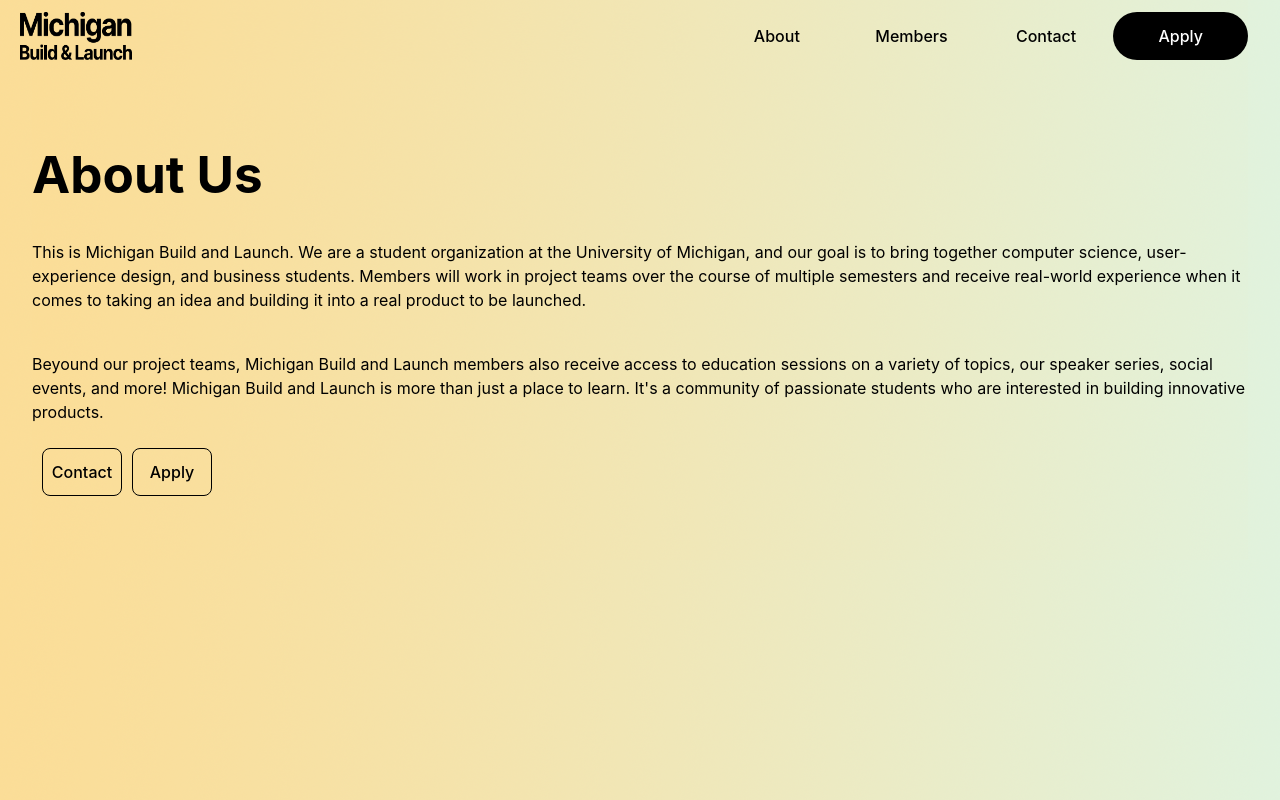
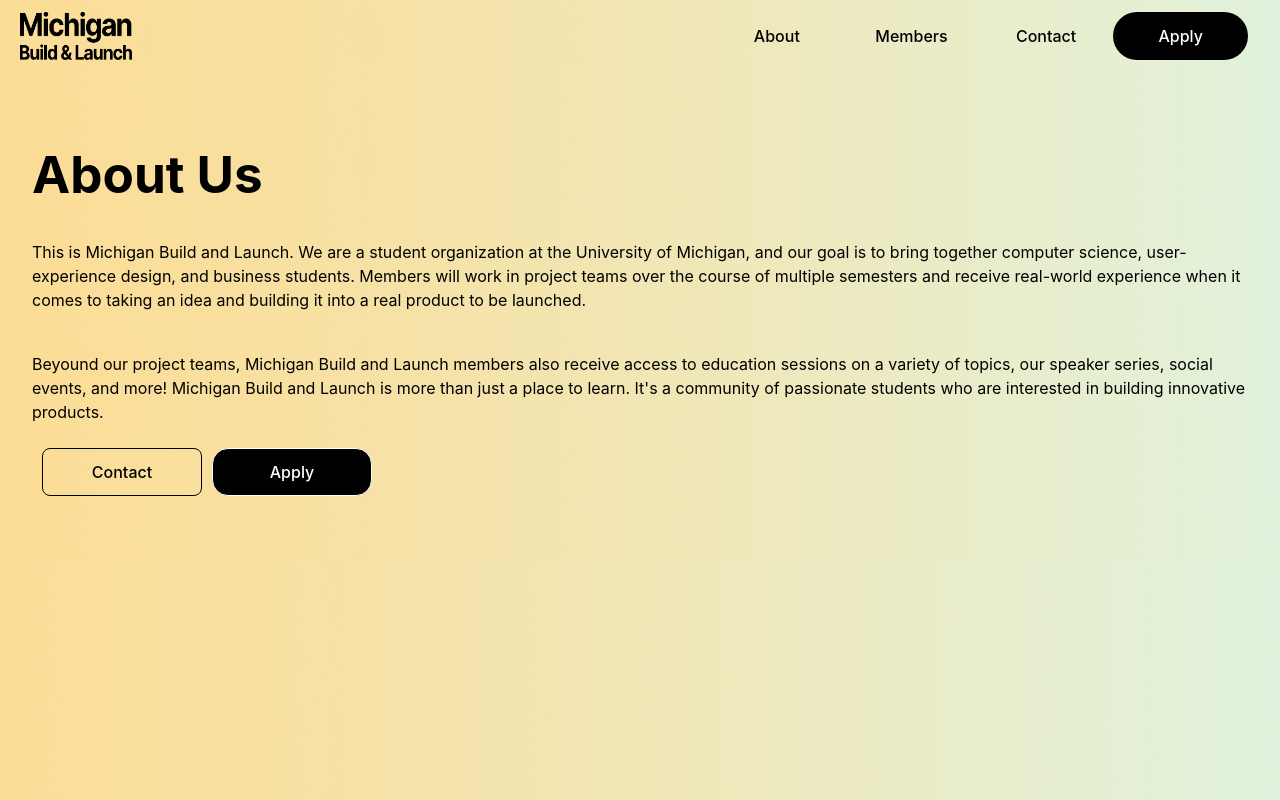
Before and after one commit to rohitkartha/build-and-launch-website, a Vue app: page /about in a window 1280 px wide. Built offline with nearby package versions, Linux system fonts and the light colour scheme.

Commit message:
minior css -about/contact

```diff
--- a/src/components/About.vue
+++ b/src/components/About.vue
@@ -29,7 +29,7 @@
     </p>
     <div class="buttonContainer">
       <button>Contact</button>
-      <button>Apply</button>
+      <button class="apply">Apply</button>
     </div>
   </div>
 </template>
@@ -57,7 +57,7 @@
 
 button {
   background: transparent;
-  width: 5em;
+  width: 10em;
   height: 3em;
   color: black;
   text-align: center;
@@ -65,4 +65,15 @@
   border: 1px solid;
   margin-left: 10px;
 }
+
+.apply {
+  background-color: #ddd;
+  background: black;
+  color: white;
+  width: 10em;
+  height: 3em;
+  text-align: center;
+  display: inline-block;
+  border-radius: 16px;
+}
 </style>
--- a/src/components/Contact.vue
+++ b/src/components/Contact.vue
@@ -64,6 +64,11 @@
   font-size: 15px;
 }
 
+input,
+textarea {
+  color: black;
+}
+
 button {
   background: black;
   width: 100%;
```
